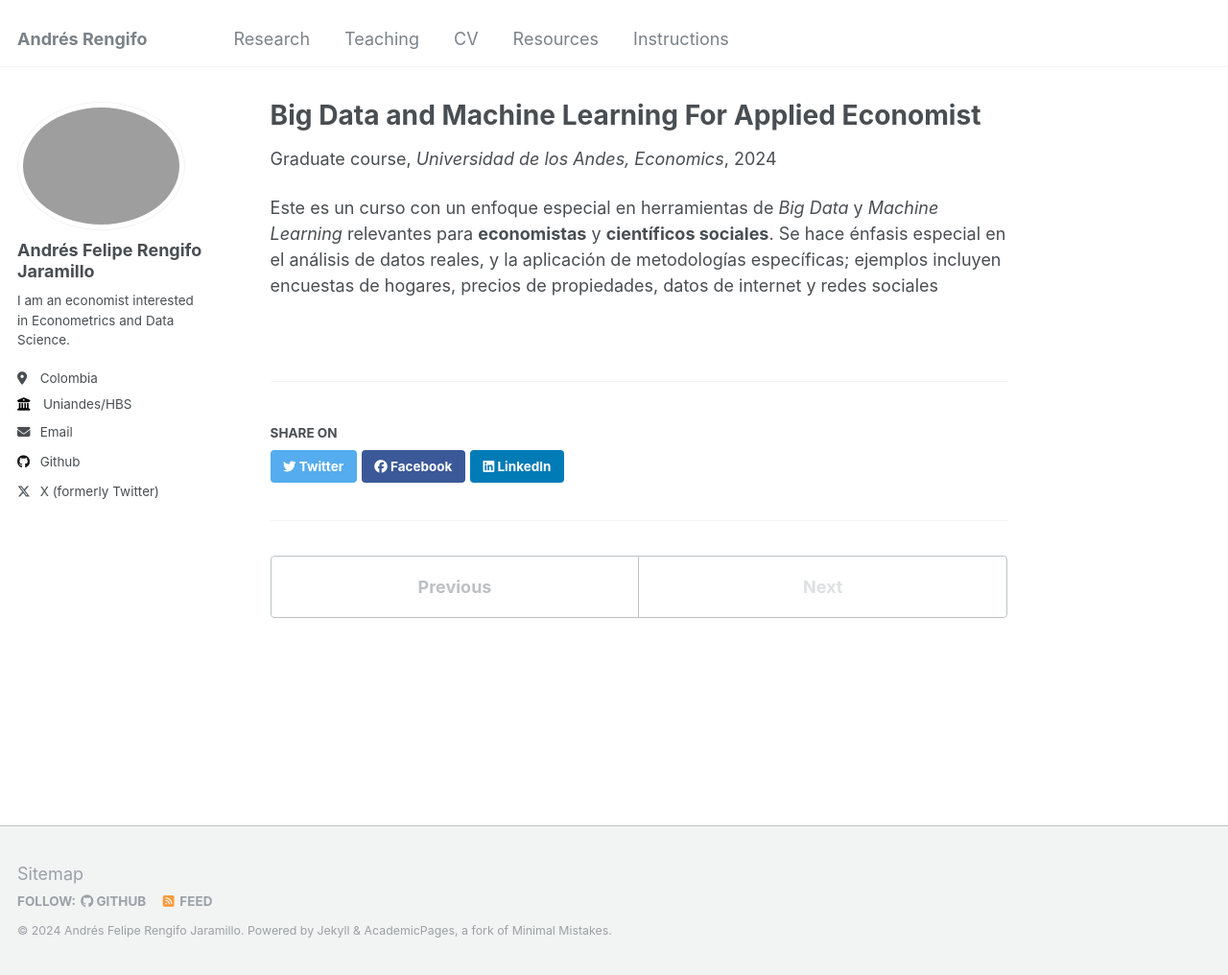
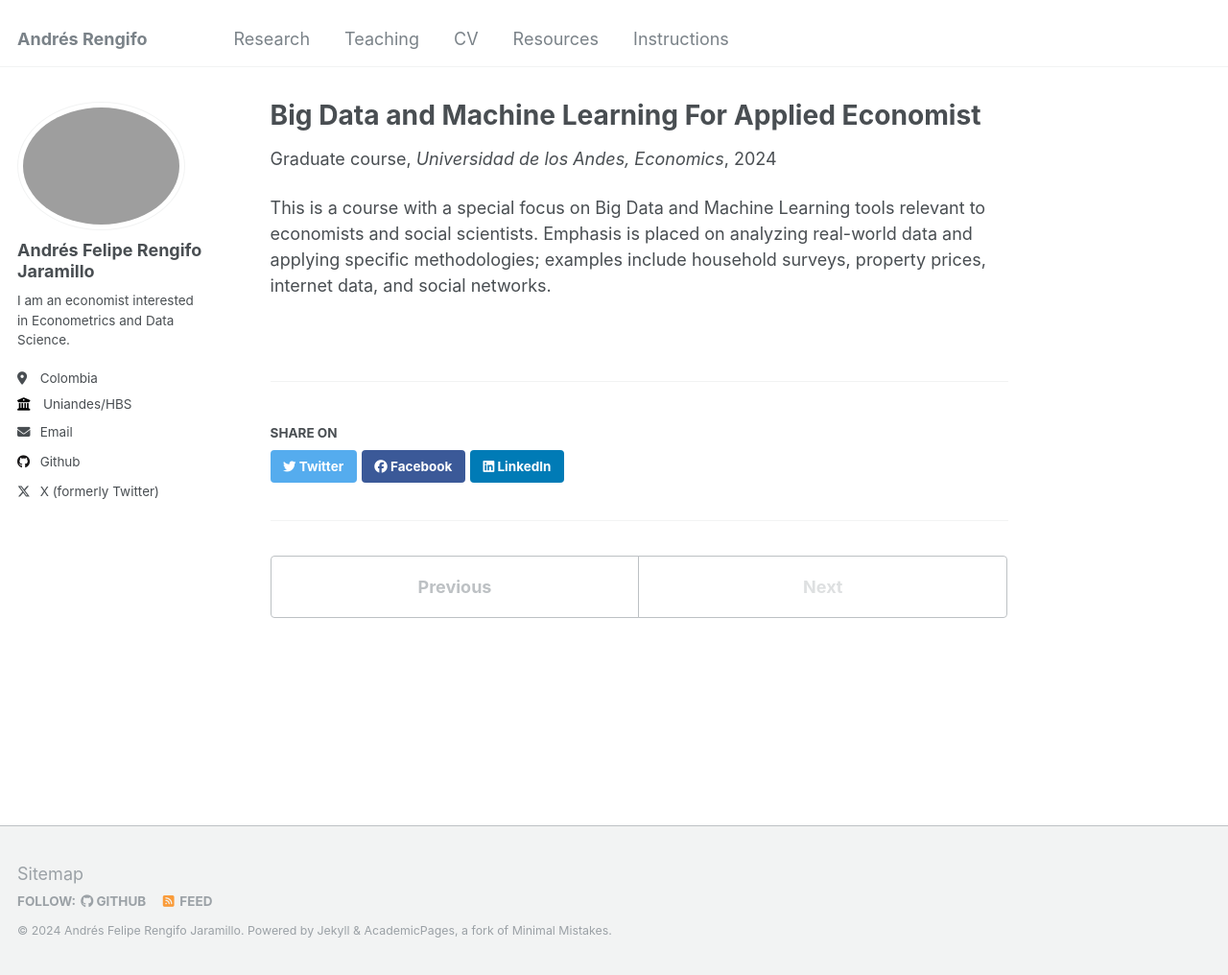
Before and after one commit to RengifoAndres/RengifoAndres.github.io, a Jekyll site: the page built from _teaching/2024-2-BDML.md, in a window 1280 px wide and 1016 px high. Shown: the whole window at 96% size. Built offline with Jekyll 4.4.1, drawn with Linux system fonts in a browser that asks for light colours.

Commit message:
translate 2024-2-BDML.md

```diff
--- a/_teaching/2024-2-BDML.md
+++ b/_teaching/2024-2-BDML.md
@@ -8,4 +8,4 @@ date: 2024-06-01
 location: "Bogotá, Colombia"
 ---
 
-Este es un curso con un enfoque especial en herramientas de _Big Data_ y _Machine Learning_ relevantes para **economistas** y **científicos sociales**.  Se hace énfasis especial en el análisis de datos reales, y la aplicación de metodologías específicas; ejemplos incluyen encuestas de hogares, precios de propiedades, datos de internet y redes sociales
+This is a course with a special focus on Big Data and Machine Learning tools relevant to economists and social scientists. Emphasis is placed on analyzing real-world data and applying specific methodologies; examples include household surveys, property prices, internet data, and social networks.
```
